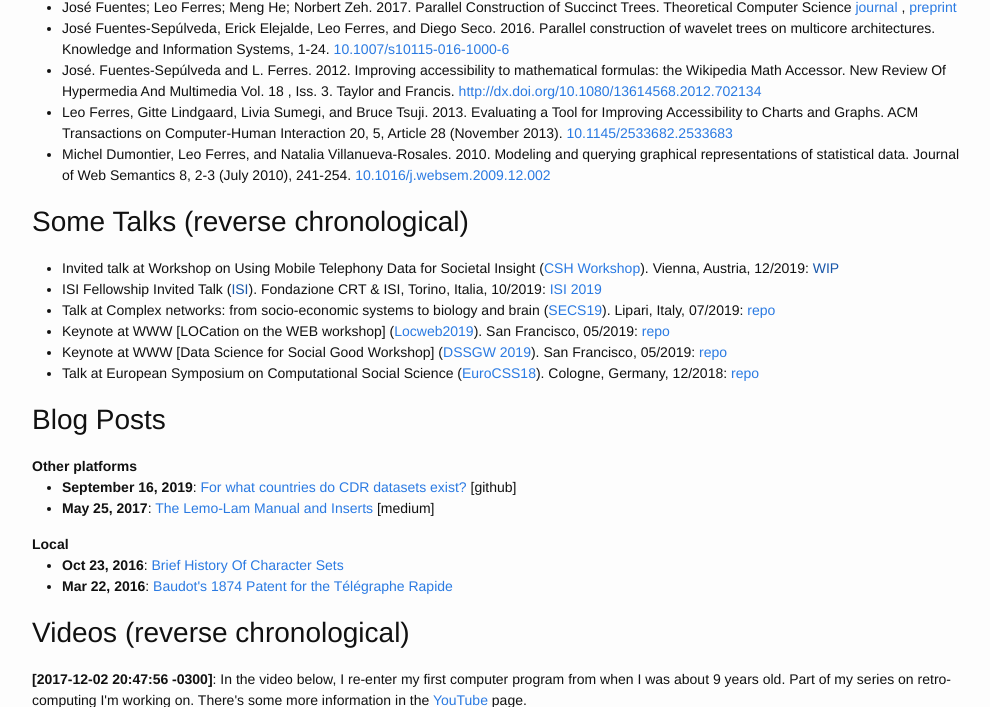
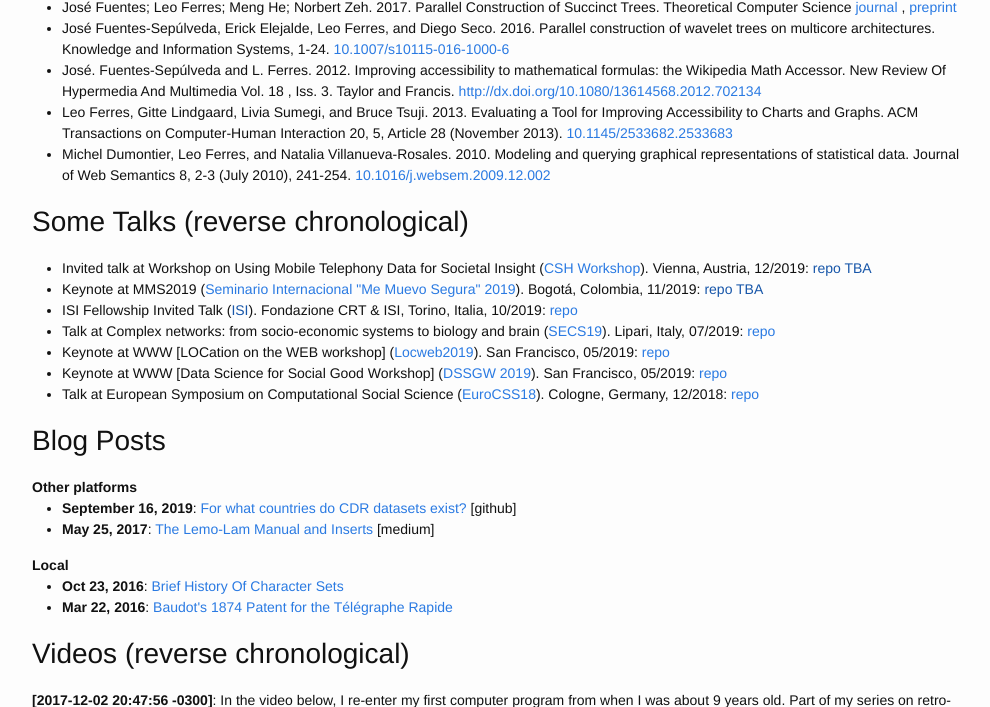
Before and after one commit to leoferres/leoferres.github.io, a Jekyll site: the page built from index.html, in a window 1280 px wide and 900 px high, scrolled down 1178 px, cut to the strip 0-707 px from the top of the window. Shown: the whole strip, without its empty margins (138-1128 px from the left). Built offline with Jekyll 4.4.1, drawn with Linux system fonts in a browser that asks for light colours; comment, search, counter and statistics services are not loaded.

Commit message:
added bogota talk

```diff
--- a/index.html
+++ b/index.html
@@ -171,12 +171,17 @@ layout: default
       Invited talk at Workshop on Using Mobile Telephony Data for
       Societal Insight
       (<a href="https://www.csh.ac.at/event/using-mobile-telephony-data-societal-insight/">CSH
-      Workshop</a>). Vienna, Austria, 12/2019: <a href="">WIP</a>
+      Workshop</a>). Vienna, Austria, 12/2019: <a href="">repo TBA</a>
+    </li>
+    <li>
+      Keynote at MMS2019
+   (<a href="https://www.caf.com/es/actualidad/eventos/2019/11/seminario-internacional-me-muevo-segura/">Seminario Internacional "Me Muevo Segura" 2019</a>). Bogotá,
+   Colombia, 11/2019: <a href="">repo TBA</a>
     </li>
     <li>
       ISI Fellowship Invited Talk (<a href="">ISI</a>). Fondazione CRT
       & ISI, Torino, Italia,
-      10/2019: <a href="https://github.com/leoferres/isi_fellowship_19/blob/master/isi2019.pdf">ISI 2019</a>
+      10/2019: <a href="https://github.com/leoferres/isi_fellowship_19/blob/master/isi2019.pdf">repo</a>
     </li>
     <li>
       Talk at Complex networks: from socio-economic systems to biology
```
